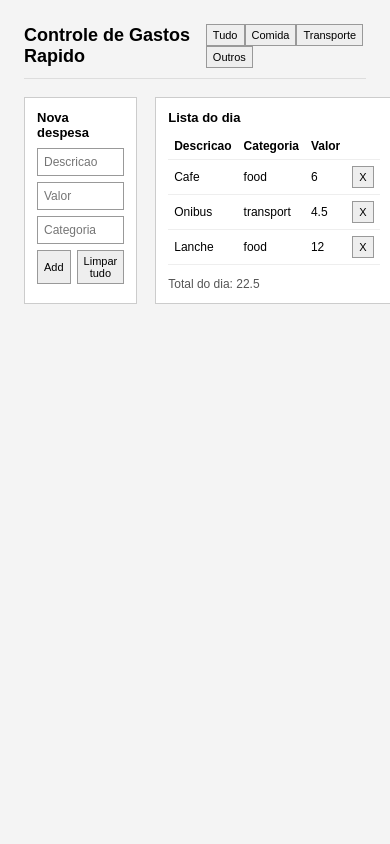
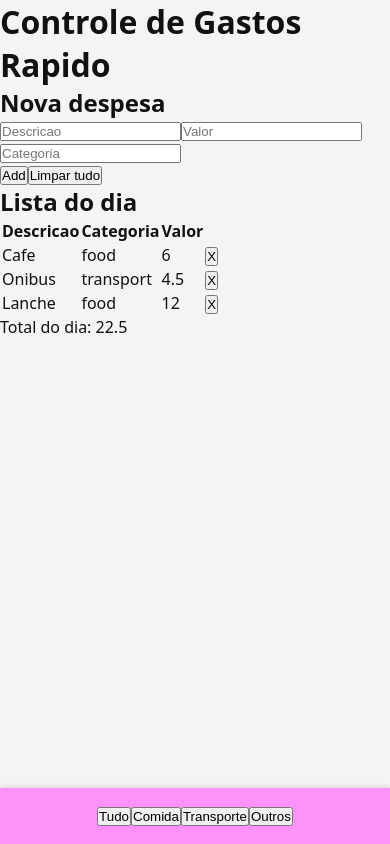
Before and after one commit to GustavoAlvHnr/Projeto-Mobile, a Vue app: page / in a window 390 px wide. Built offline with nearby package versions, Linux system fonts and the light colour scheme.

Commit message:
Feat 2: Criação do footer se baseando em mobile first

```diff
--- a/src/App.vue
+++ b/src/App.vue
@@ -1,13 +1,15 @@
+<script>
+
+import AppFooter from './components/layout/appFooter.vue';
+
+</script>
 <template>
     <div class="app">
         <div class="header">
             <h1>Controle de Gastos Rapido</h1>
-            <div>
-                <button class="small-btn" @click="filter = 'all'">Tudo</button>
-                <button class="small-btn" @click="filter = 'food'">Comida</button>
-                <button class="small-btn" @click="filter = 'transport'">Transporte</button>
-                <button class="small-btn" @click="filter = 'other'">Outros</button>
-            </div>
+
+
+
         </div>
 
         <div class="layout">
@@ -51,6 +53,7 @@
             </div>
         </div>
     </div>
+    <AppFooter />
 </template>
 
 <script setup>
--- a/src/assets/css/global.css
+++ b/src/assets/css/global.css
@@ -1,86 +1,28 @@
 * {
+  margin: 0;
+  padding: 0;
   box-sizing: border-box;
 }
 
 body {
-  margin: 0;
-  font-family: Arial, sans-serif;
-  background: #f4f4f4;
+  font-family:
+    system-ui,
+    -apple-system,
+    'Segoe UI',
+    Roboto,
+    sans-serif;
+  background: #f4f4f6;
+  color: #111;
+  -webkit-font-smoothing: antialiased;
 }
 
-.app {
-  max-width: 1200px;
-  margin: 0 auto;
-  padding: 24px;
+#app {
+  min-height: 100vh;
 }
 
-.header {
-  display: flex;
-  justify-content: space-between;
-  align-items: center;
-  border-bottom: 1px solid #ddd;
-  padding-bottom: 10px;
+/* Espaçamento para conteúdo abaixo do header fixo */
+.page {
+  padding: 72px 16px 16px;
+  max-width: 600px;
+  margin: 0 auto;
 }
-
-.header h1 {
-  margin: 0;
-  font-size: 18px;
-}
-
-.layout {
-  display: grid;
-  grid-template-columns: 1fr 2fr;
-  gap: 18px;
-  margin-top: 18px;
-}
-
-.panel {
-  background: #fff;
-  border: 1px solid #ccc;
-  padding: 12px;
-}
-
-.panel h2 {
-  margin: 0 0 8px 0;
-  font-size: 13px;
-}
-
-.input {
-  width: 100%;
-  padding: 6px;
-  font-size: 12px;
-  border: 1px solid #999;
-  margin-bottom: 6px;
-}
-
-.row {
-  display: flex;
-  gap: 6px;
-}
-
-.small-btn {
-  font-size: 11px;
-  padding: 4px 6px;
-  border: 1px solid #999;
-  background: #eee;
-  cursor: pointer;
-}
-
-.table {
-  width: 100%;
-  border-collapse: collapse;
-  font-size: 12px;
-}
-
-.table th,
-.table td {
-  border-bottom: 1px solid #eee;
-  padding: 6px;
-  text-align: left;
-}
-
-.summary {
-  margin-top: 12px;
-  font-size: 12px;
-  color: #555;
-}
--- a/src/components/layout/appFooter.vue
+++ b/src/components/layout/appFooter.vue
@@ -0,0 +1,29 @@
+<script>
+</script>
+
+<template>
+     <div class="app-footer">
+                <button class="small-btn" @click="filter = 'all'">Tudo</button>
+                <button class="small-btn" @click="filter = 'food'">Comida</button>
+                <button class="small-btn" @click="filter = 'transport'">Transporte</button>
+                <button class="small-btn" @click="filter = 'other'">Outros</button>
+            </div>
+</template>
+<style scoped>
+
+
+.app-footer {
+  position: fixed;
+  bottom: 0;
+  left: 0;
+  right: 0;
+  height: 56px;
+  background: #ff91fa;
+  color: white;
+  display: flex;
+  align-items: center;
+  justify-content: center;
+  padding: 0 16px;
+  box-shadow: 0 -2px 4px rgba(0, 0, 0, 0.1);
+}
+</style>
```
